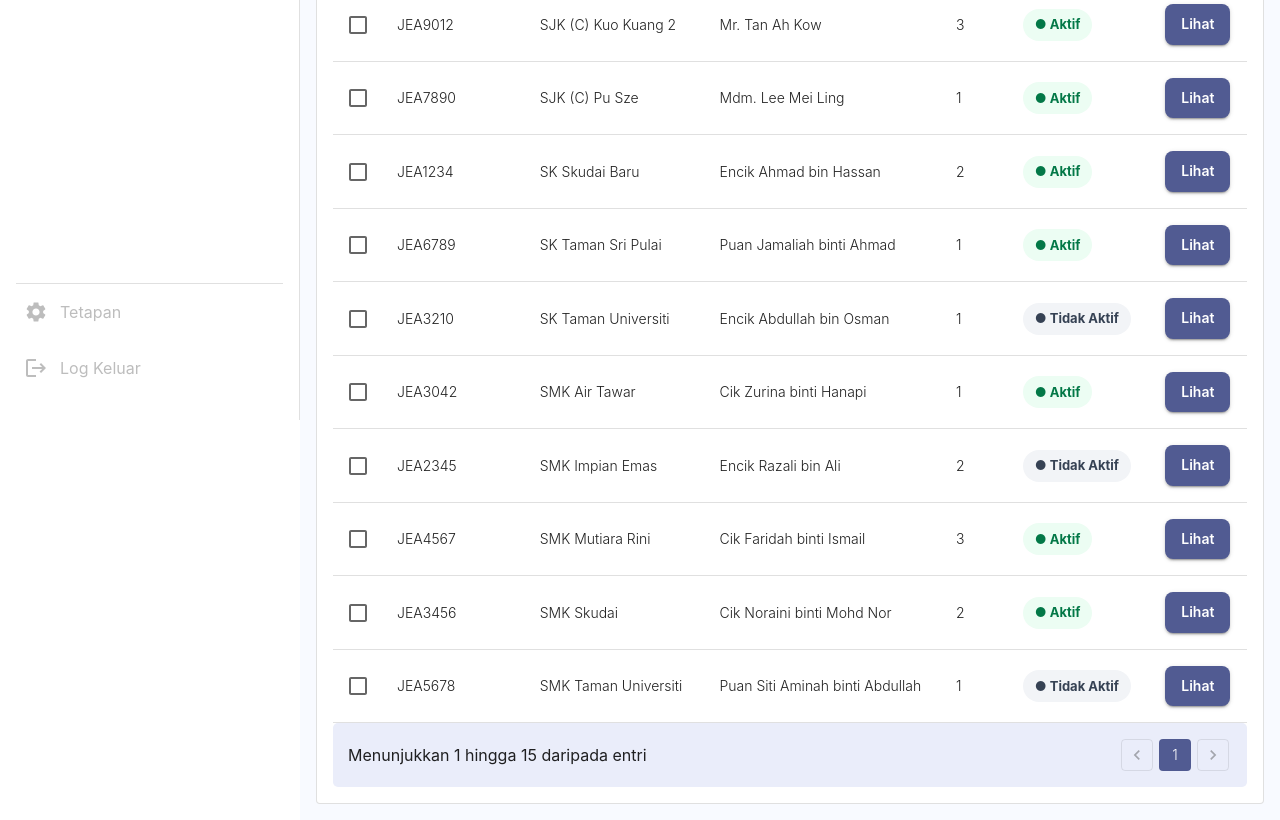
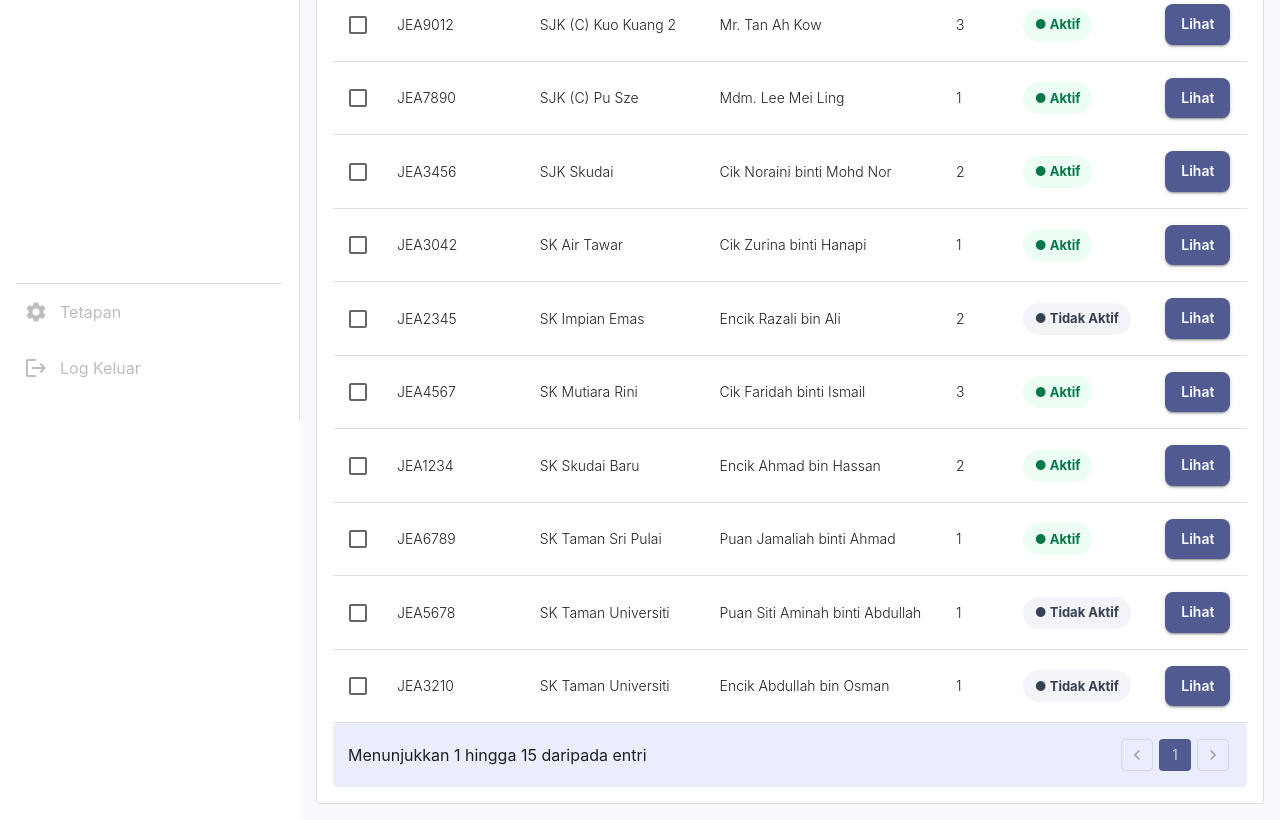
Before and after one commit to adamimrn22/tvpss_frontend, a React (Vite) app: page /AdminPPD/ValidasiTVPSS in a window 1280 px wide. Shown: the part 380-1200 px from the top of the page. Built offline with nearby package versions, Linux system fonts and the light colour scheme.

Commit message:
touch up

```diff
--- a/src/AdminPPD/VersiTVPSS/data/schools.js
+++ b/src/AdminPPD/VersiTVPSS/data/schools.js
@@ -2,7 +2,7 @@ const skudaiSchools = [
   {
     id: 1,
     schoolCode: "JEA3042",
-    schoolName: "SMK Air Tawar",
+    schoolName: "SK Air Tawar",
     principalName: "Cik Zurina binti Hanapi",
     version: 1,
     status: "Aktif",
@@ -18,7 +18,7 @@ const skudaiSchools = [
   {
     id: 3,
     schoolCode: "JEA5678",
-    schoolName: "SMK Taman Universiti",
+    schoolName: "SK Taman Universiti",
     principalName: "Puan Siti Aminah binti Abdullah",
     version: 1,
     status: "Tidak Aktif",
@@ -34,7 +34,7 @@ const skudaiSchools = [
   {
     id: 5,
     schoolCode: "JEA3456",
-    schoolName: "SMK Skudai",
+    schoolName: "SJK Skudai",
     principalName: "Cik Noraini binti Mohd Nor",
     version: 2,
     status: "Aktif",
@@ -50,7 +50,7 @@ const skudaiSchools = [
   {
     id: 7,
     schoolCode: "JEA2345",
-    schoolName: "SMK Impian Emas",
+    schoolName: "SK Impian Emas",
     principalName: "Encik Razali bin Ali",
     version: 2,
     status: "Tidak Aktif",
@@ -66,7 +66,7 @@ const skudaiSchools = [
   {
     id: 9,
     schoolCode: "JEA4567",
-    schoolName: "SMK Mutiara Rini",
+    schoolName: "SK Mutiara Rini",
     principalName: "Cik Faridah binti Ismail",
     version: 3,
     status: "Aktif",
--- a/src/AdminState/SijilPelajar/View/data/schoolsPermohonan.js
+++ b/src/AdminState/SijilPelajar/View/data/schoolsPermohonan.js
@@ -3,7 +3,7 @@ const skudaiSchools = [
     id: 1,
     codePermohonan: "JEA3042",
     schoolCode: "JEA3042",
-    schoolName: "SMK Air Tawar",
+    schoolName: "SK Air Tawar",
     principalName: "Cik Zurina binti Hanapi",
     jenis: "Pencapaian Akademik",
     status: "Menunggu Kelulusan",
@@ -23,7 +23,7 @@ const skudaiSchools = [
     id: 3,
     codePermohonan: "JEA5678",
     schoolCode: "JEA5678",
-    schoolName: "SMK Taman Universiti",
+    schoolName: "SJK Taman Universiti",
     principalName: "Puan Siti Aminah binti Abdullah",
     jenis: "Pencapaian Akademik",
     status: "Menunggu Kelulusan",
@@ -43,7 +43,7 @@ const skudaiSchools = [
     id: 5,
     codePermohonan: "JEA3456",
     schoolCode: "JEA3456",
-    schoolName: "SMK Skudai",
+    schoolName: "SJK Skudai",
     principalName: "Cik Noraini binti Mohd Nor",
     jenis: "Pencapaian Akademik",
     status: "Menunggu Kelulusan",
@@ -63,7 +63,7 @@ const skudaiSchools = [
     id: 7,
     codePermohonan: "JEA2345",
     schoolCode: "JEA2345",
-    schoolName: "SMK Impian Emas",
+    schoolName: "SJK Impian Emas",
     principalName: "Encik Razali bin Ali",
     jenis: "Pencapaian Akademik",
     status: "Menunggu Kelulusan",
@@ -83,7 +83,7 @@ const skudaiSchools = [
     id: 9,
     codePermohonan: "JEA4567",
     schoolCode: "JEA4567",
-    schoolName: "SMK Mutiara Rini",
+    schoolName: "SK Mutiara Rini",
     principalName: "Cik Faridah binti Ismail",
     jenis: "Pencapaian Akademik",
     status: "Menunggu Kelulusan",
--- a/src/AdminState/VersiTVPSS/data/schools.js
+++ b/src/AdminState/VersiTVPSS/data/schools.js
@@ -2,7 +2,7 @@ const skudaiSchools = [
   {
     id: 1,
     schoolCode: "JEA3042",
-    schoolName: "SMK Air Tawar",
+    schoolName: "SK Air Tawar",
     principalName: "Cik Zurina binti Hanapi",
     version: 1,
     status: "Aktif",
@@ -18,7 +18,7 @@ const skudaiSchools = [
   {
     id: 3,
     schoolCode: "JEA5678",
-    schoolName: "SMK Taman Universiti",
+    schoolName: "SK Taman Universiti",
     principalName: "Puan Siti Aminah binti Abdullah",
     version: 1,
     status: "Tidak Aktif",
@@ -34,7 +34,7 @@ const skudaiSchools = [
   {
     id: 5,
     schoolCode: "JEA3456",
-    schoolName: "SMK Skudai",
+    schoolName: "SK Skudai",
     principalName: "Cik Noraini binti Mohd Nor",
     version: 2,
     status: "Aktif",
```
